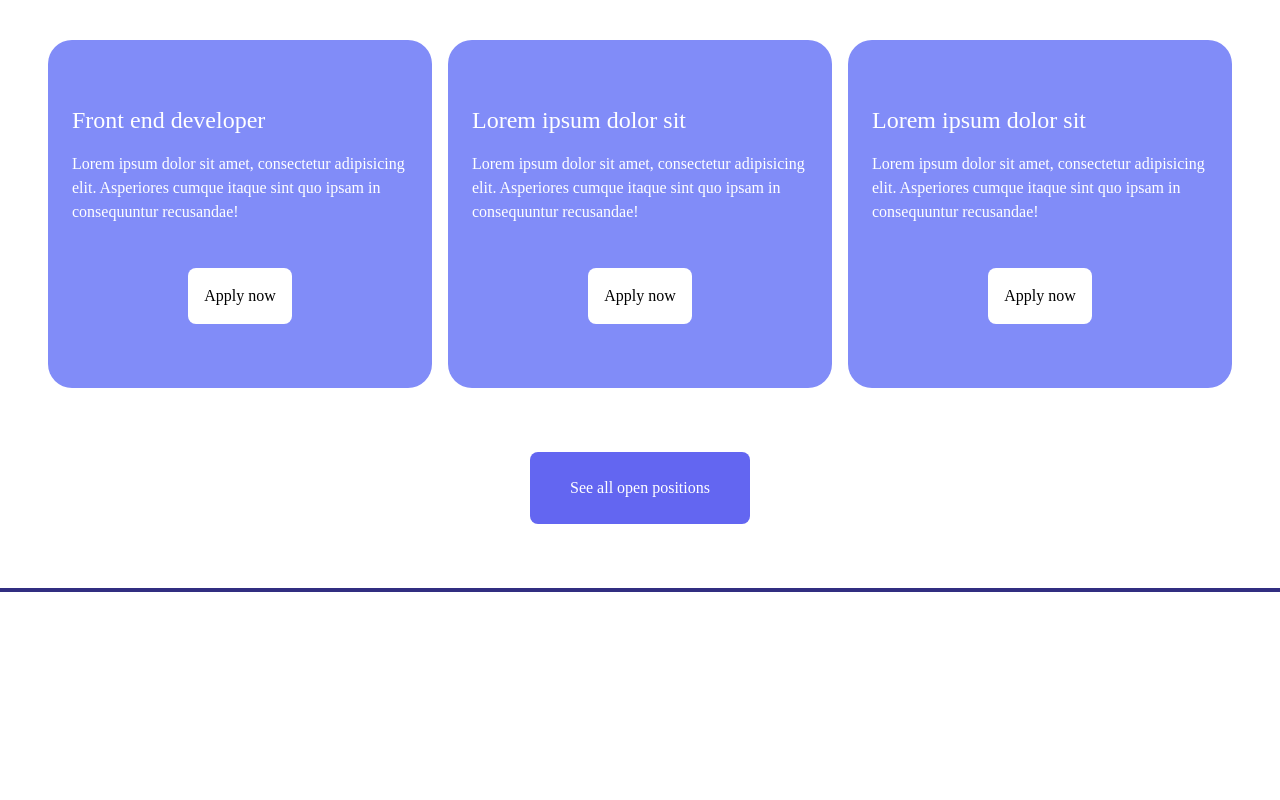
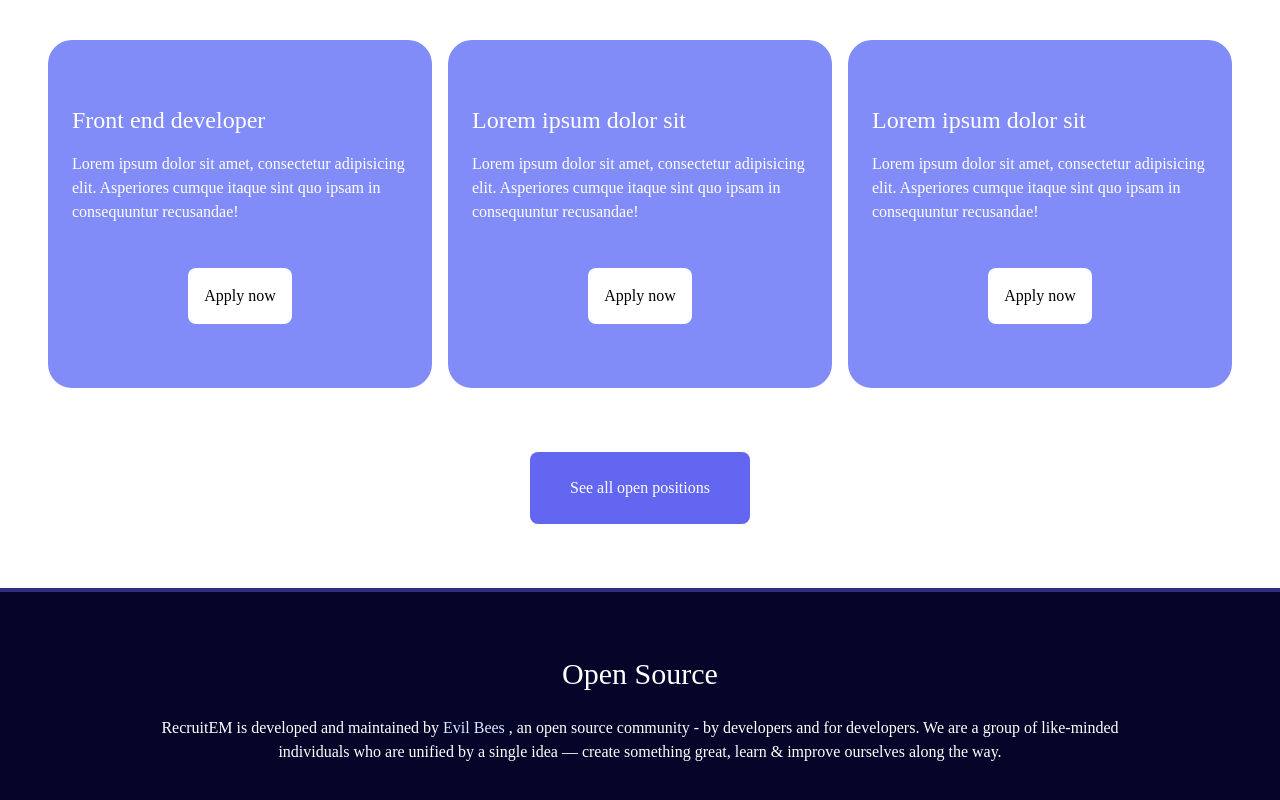
Before and after one commit to nikolap994/recruit_em, a Next.js app: page / in a window 1280 px wide. Shown: the part 1844-2644 px from the top of the page. Before the commit the page ends 2436 px from the top, so only its background shows below. Built offline with nearby package versions, Linux system fonts and the light colour scheme.

Commit message:
Add Homepage OpenSource

```diff
--- /dev/null
+++ b/src/components/OpenSource.js
@@ -0,0 +1,26 @@
+import Link from "next/link";
+
+export default function OpenSource() {
+	return (
+		<>
+			<div className="py-16 text-center max-w-7xl mx-auto flex flex-col bg-dark-blue text-white">
+				<div className="w-3/4 mx-auto">
+					<h3 className="text-3xl mb-6">Open Source</h3>
+					<p>
+						RecruitEM is developed and maintained by{" "}
+						<Link
+							className="text-blue-100 hover:text-white hover:underline"
+							href="https://github.com/Evil-Bees"
+						>
+							Evil Bees{" "}
+						</Link>{" "}
+						, an open source community - by developers and for developers. We
+						are a group of like-minded individuals who are unified by a single
+						idea — create something great, learn & improve ourselves along the
+						way.
+					</p>
+				</div>
+			</div>
+		</>
+	);
+}
--- a/src/pages/index.js
+++ b/src/pages/index.js
@@ -3,6 +3,7 @@ import Header from "@/components/Header";
 import Hero from "@/components/Hero";
 import Resume from "@/components/Resume";
 import OpenPositions from "@/components/OpenPositions";
+import OpenSource from "@/components/OpenSource";
 
 export default function Home() {
 	return (
@@ -11,6 +12,7 @@ export default function Home() {
 			<Hero />
 			<Resume />
 			<OpenPositions />
+			<OpenSource />
 		</>
 	);
 }
```
